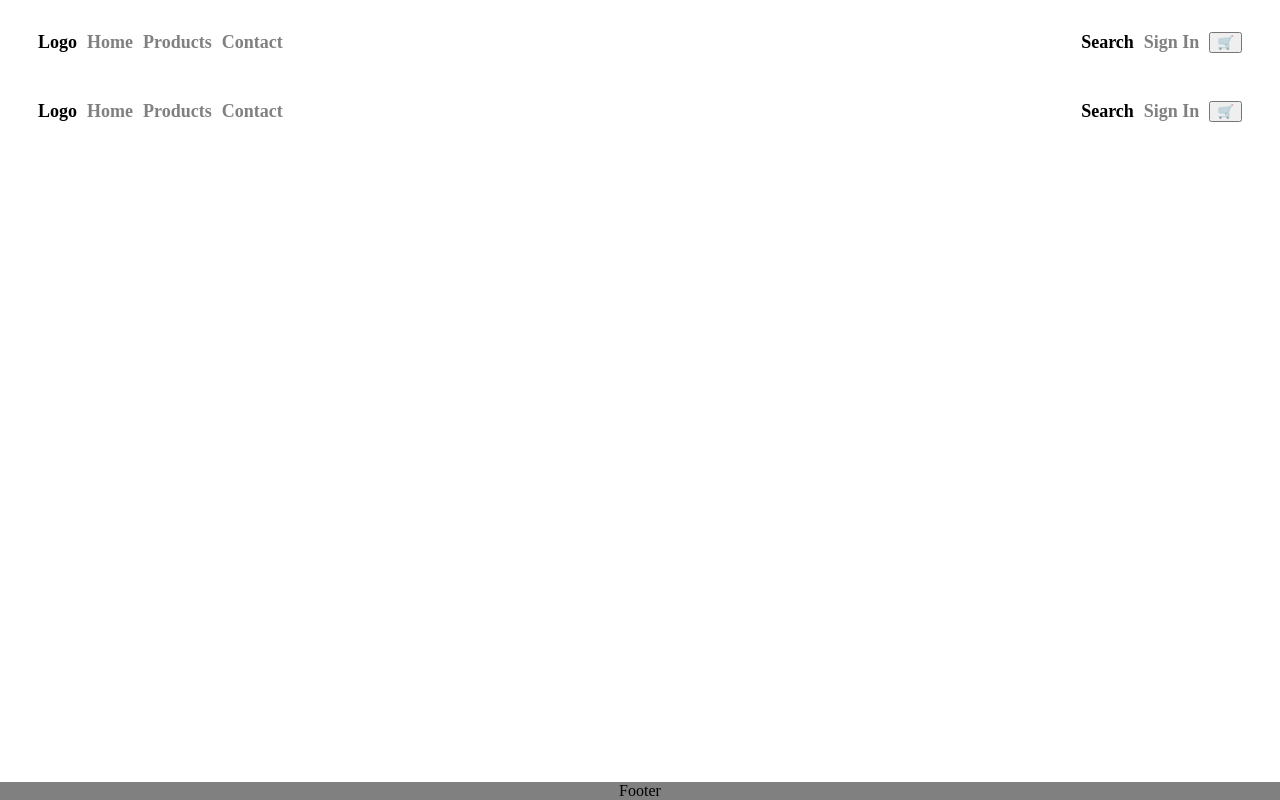
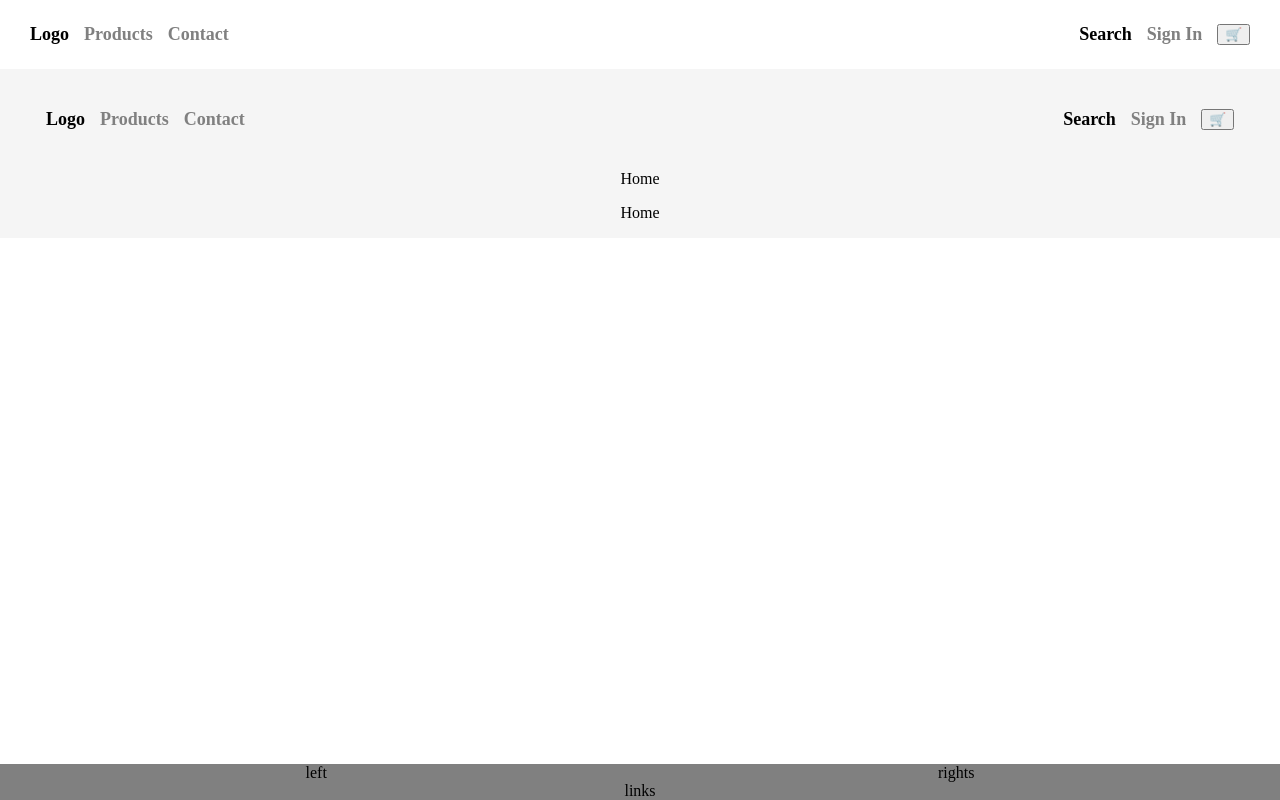
Before and after one commit to Ahmedhatem307/e-commerce-app, a Vue app: page /App in a window 1280 px wide. Built offline with nearby package versions, Linux system fonts and the light colour scheme.

Commit message:
Refactor and implement BEM methodology in header

```diff
--- a/src/App.vue
+++ b/src/App.vue
@@ -1,9 +1,10 @@
 <script setup>
-import Layout from './components/Layout.vue'
+import Layout from "./components/Layout.vue";
 </script>
 
 <template>
-    <Layout>
-      <router-view/>
-    </Layout>
+  <Layout>
+    <router-view />
+    Home
+  </Layout>
 </template>
--- a/src/components/Footer.vue
+++ b/src/components/Footer.vue
@@ -1,5 +1,12 @@
 <template>
-    <footer>Footer</footer>
+  <footer>
+    <div class="primaryContainer">
+      <div>left</div>
+      <div>rights</div>
+    </div>
+
+    <div class="secondaryContainer">links</div>
+  </footer>
 </template>
 
 <style scoped>
@@ -11,4 +18,9 @@ footer {
   background-color: gray;
   text-align: center;
 }
+
+.primaryContainer {
+  display: flex;
+  justify-content: space-around;
+}
 </style>
--- a/src/components/Header.vue
+++ b/src/components/Header.vue
@@ -1,17 +1,20 @@
 <template>
   <header>
     <nav class="navBar">
-      <div class="navBar__lSide">
-        <h4 class="navBar__logo">Logo</h4>
-        <router-link to="/App" class="navBar__link">Home</router-link>
-        <router-link to="/products" class="navBar__link">Products</router-link>
-        <router-link to="/contact" class="navBar__link">Contact</router-link>
+      <div class="navBar__leftSide">
+        <h4 class="navBar__leftSide--logo">Logo</h4>
+        <router-link to="/products" class="navBar__leftSide--link"
+          >Products</router-link
+        >
+        <router-link to="/contact" class="navBar__leftSide--link"
+          >Contact</router-link
+        >
       </div>
 
-      <div class="navBar__rSide">
+      <div class="navBar__rightSide">
         <h4 class="navBar__searchLabel">Search</h4>
-        <a href="#" class="navBar__signIn">Sign In</a>
-        <button  class="navBar__cartBtn">🛒</button>
+        <a href="#" class="navBar__rightSide--signIn">Sign In</a>
+        <button class="navBar__cartBtn">🛒</button>
       </div>
     </nav>
   </header>
@@ -24,25 +27,25 @@
   gap: 1rem;
   font-size: large;
   padding: 0 30px;
+  & .navBar__leftSide,
+  .navBar__rightSide {
+    display: flex;
+    align-items: center;
+    gap: 15px;
+  }
+  & .navBar__leftSide--link,
+  .navBar__rightSide--signIn {
+    text-decoration: none;
+    color: gray;
+    font-weight: bold;
+  }
+
+  & .navBar__leftSide {
+    flex-wrap: wrap;
+  }
 }
 .router-link-active {
   font-weight: bold;
   text-decoration: none;
 }
-.navBar__link, .navBar__signIn {
-  text-decoration: none;
-  color: gray;
-  font-weight: bold;
-}
-
-.navBar__lSide, .navBar__rSide{
-  display: flex;
-  align-items: center;
-  gap: 10px;
-}
-
-.navBar__lSide {
-  flex-wrap: wrap;
-}
-
 </style>
--- a/src/components/Layout.vue
+++ b/src/components/Layout.vue
@@ -1,22 +1,40 @@
 <script>
-import Header from './Header.vue'
-import Footer from './Footer.vue'
+import Header from "./Header.vue";
+import Footer from "./Footer.vue";
 
 export default {
   components: {
     Header,
-        Footer
-    }
-}
+    Footer,
+  },
+};
 </script>
 
 <template>
   <div>
-        <Header/>
+    <Header />
     <main>
-            <slot/>
+      <slot />
     </main>
-        <Footer/>
+    <Footer />
   </div>
+</template>
 
-</template>
+<style>
+html,
+body {
+  height: 100%;
+  margin: 0;
+  padding: 0;
+}
+body {
+  display: flex;
+  flex-direction: column;
+}
+main {
+  flex: 1;
+  background: #f5f5f5;
+  padding: 1rem;
+  text-align: center;
+}
+</style>
```
Lines whose indentation alone changed are shown as unchanged.
